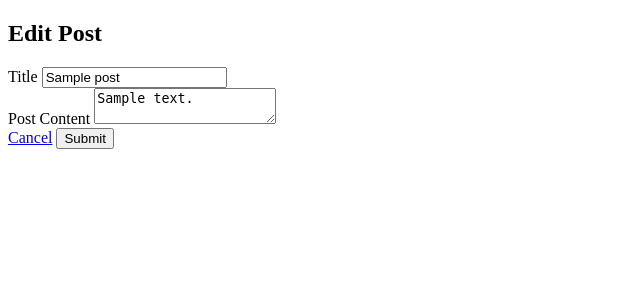
After one commit to wunna145/flask-blogly, a Flask app: page /posts/1/edit in a window 1280 px wide. The commit adds this page. Shown: the top 300 px of the page, without its empty margins (0-640 px from the left). Run offline with Flask 3, Linux system fonts and the light colour scheme; tables that the repository leaves empty hold one stand-in row (values such as "Sample post").

Commit message:
adding part-2

```diff
--- a/Part-2/app.py
+++ b/Part-2/app.py
@@ -2,7 +2,8 @@
 
 from flask import Flask, request, redirect, render_template
 from flask_debugtoolbar import DebugToolbarExtension
-from models import db, connect_db, User
+from sqlalchemy import inspect
+from models import db, connect_db, User, Post
 
 app = Flask(__name__)
 app.config['SQLALCHEMY_DATABASE_URI'] = 'postgresql:///blogly'
@@ -13,15 +14,17 @@ toolbar = DebugToolbarExtension(app)
 
 connect_db(app)
 with app.app_context():
-    db.create_all()
+    inspector = inspect(db.engine)
+    if not (inspector.has_table('users') and inspector.has_table('posts')):
+        db.create_all()
 
 @app.route("/")
 def root():
     return redirect("/users")
 
-@app.route("/users")
+@app.route("/users", methods=["GET"])
 def users():
-    users = User.query.order_by(User.first_name, User.last_name).all()
+    users = User.query.all()
     return render_template('/users/user_list.html', users = users)
 
 @app.route("/users/new", methods=["GET"])
@@ -70,3 +73,52 @@ def delete(user_id):
     db.session.commit()
 
     return redirect("/users")
+
+@app.route("/users/<int:user_id>/posts/new", methods=["POST"])
+def new_form(user_id):
+    user = User.query.get_or_404(user_id)
+    return render_template("/posts/new.html", user=user)
+
+@app.route("/users/<int:user_id>/posts/new/add", methods=["POST"])
+def new_post(user_id):
+    user = User.query.get_or_404(user_id)
+    new = Post(
+        title = request.form['title'],
+        content = request.form['content'],
+        user_id=user_id
+    )
+
+    db.session.add(new)
+    db.session.commit()
+
+    return redirect(f"/users/{user_id}")
+
+@app.route("/posts/<int:post_id>")
+def post(post_id):
+    post = Post.query.get_or_404(post_id)
+    return render_template("/posts/detail.html", post=post)
+
+@app.route("/posts/<int:post_id>/edit", methods=["GET"])
+def edit_form(post_id):
+    post = Post.query.get_or_404(post_id)
+    return render_template("/posts/edit.html", post=post)
+
+@app.route("/posts/<int:post_id>/edit", methods=["POST"])
+def update_form(post_id):
+    post = Post.query.get_or_404(post_id)
+    post.title = request.form['title'],
+    post.content = request.form['content'],
+    post.user_id = post.user_id
+
+    db.session.add(post)
+    db.session.commit()
+
+    return render_template("/posts/detail.html", post=post)
+
+@app.route("/posts/<int:post_id>/delete", methods=["POST"])
+def delete_post(post_id):
+    post = Post.query.get_or_404(post_id)
+    db.session.delete(post)
+    db.session.commit()
+
+    return redirect(f"/users/{post.user_id}")
--- /dev/null
+++ b/Part-2/templates/posts/edit.html
@@ -0,0 +1,19 @@
+{% extends 'base.html' %}
+{% block title %}Post Edit Page{% endblock %}
+{% block content %}
+<h1>Edit Post</h1>
+<form method="POST">
+    <div>
+        <label>Title</label>
+        <input name="title" value="{{post.title}}">
+    </div>
+    <div>
+        <label>Post Content</label>
+        <textarea name="content">{{post.content}}</textarea>
+    </div>
+    <div>
+        <a href="/users/{{post.user_id}}">Cancel</a>
+        <button type="submit">Submit</button>
+    </div>
+</form>
+{% endblock %}
--- a/Part-2/templates/users/new.html
+++ b/Part-2/templates/users/new.html
@@ -31,4 +31,4 @@
         </div>
     </div>
 </form>
-{% endcontent%}
+{% endblock %}
--- a/Part-2/templates/users/user_list.html
+++ b/Part-2/templates/users/user_list.html
@@ -9,11 +9,11 @@
         <li>
             <a href="/users/{{user.id}}">{{user.full_name}}</a>
         </li>
-        {% end for %}
+        {% endfor %}
     </ul>
 {% else %}
     <p>There is no user yet!</p>
-{% endif%}
+{% endif %}
 <p><a href="/users/new">Add user</a></p>
 
 {% endblock %}
```
Also changed, not shown: Part-2/models.py (+15 -1 lines), Part-2/templates/posts/detail.html (added, +12 -0 lines), Part-2/templates/posts/new.html (added, +21 -0 lines), Part-2/templates/users/detail.html (+15 -0 lines), Part-2/templates/users/edit.html (added, +35 -0 lines), 2 other files.
